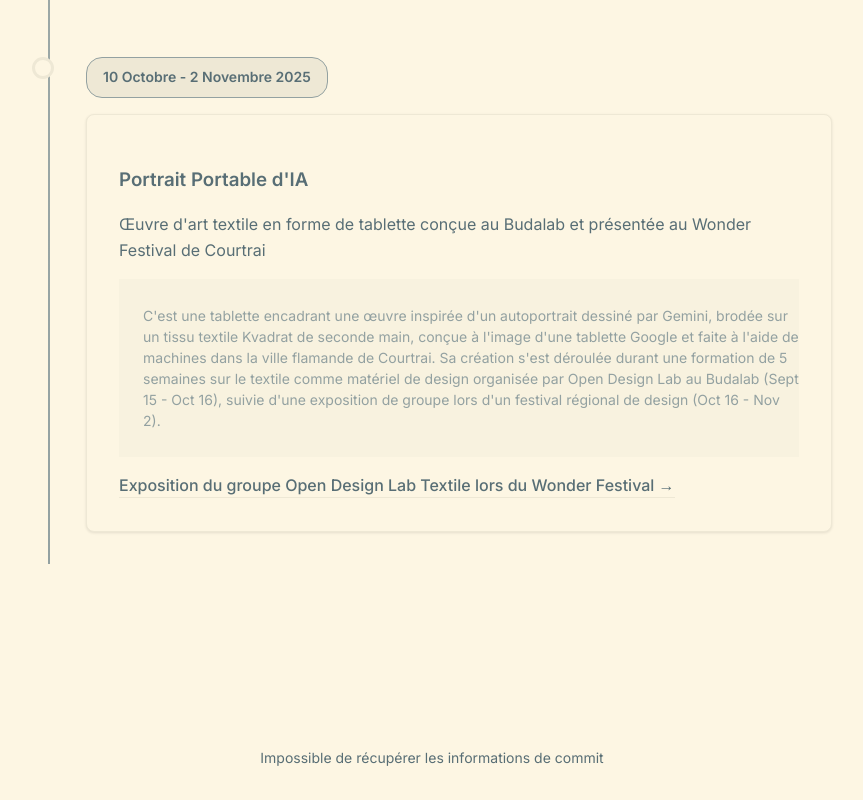
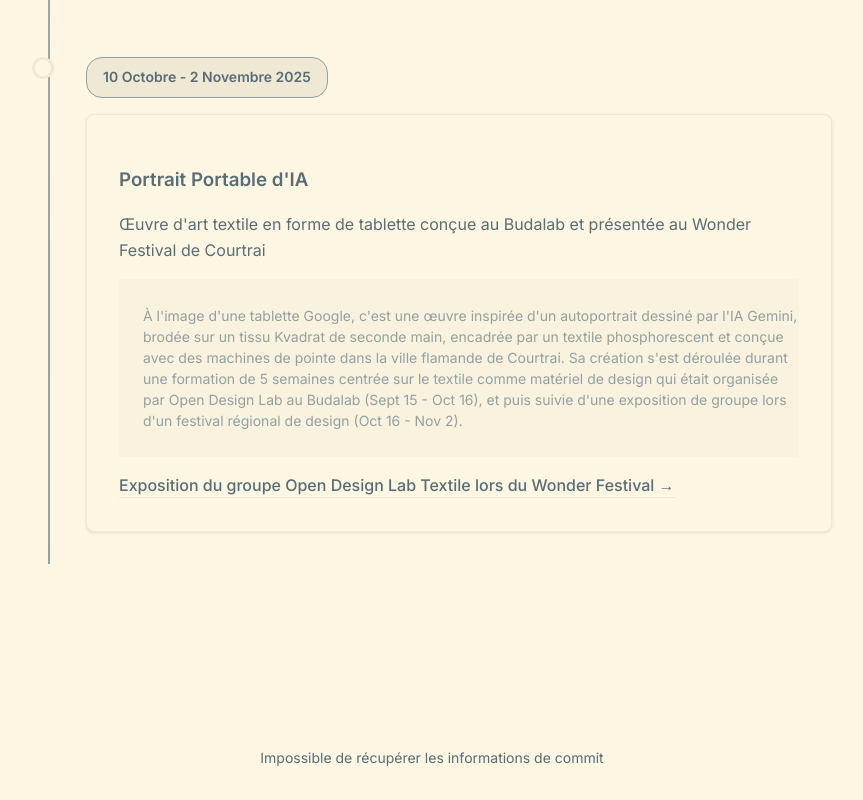
Before and after one commit to daqhris/DoublementAliene, a Next.js app: page /timeline in a window 1280 px wide. Shown: the part 5926-6726 px from the top of the page, without its empty margins (208-1071 px from the left). Built offline with nearby package versions, Linux system fonts and the light colour scheme; no server answers.

Commit message:
modification de phrases

```diff
--- a/app/timeline/page.tsx
+++ b/app/timeline/page.tsx
@@ -209,7 +209,7 @@ export default function TimelinePage() {
       date: "10 Octobre - 2 Novembre 2025",
       title: "Portrait Portable d'IA",
       description: "Œuvre d'art textile en forme de tablette conçue au Budalab et présentée au Wonder Festival de Courtrai",
-      details: "C'est une tablette encadrant une œuvre inspirée d'un autoportrait dessiné par Gemini, brodée sur un tissu textile Kvadrat de seconde main, conçue à l'image d'une tablette Google et faite à l'aide de machines dans la ville flamande de Courtrai. Sa création s'est déroulée durant une formation de 5 semaines sur le textile comme matériel de design organisée par Open Design Lab au Budalab (Sept 15 - Oct 16), suivie d'une exposition de groupe lors d'un festival régional de design (Oct 16 - Nov 2).",
+      details: "À l'image d'une tablette Google, c'est une œuvre inspirée d'un autoportrait dessiné par l'IA Gemini, brodée sur un tissu Kvadrat de seconde main, encadrée par un textile phosphorescent et conçue avec des machines de pointe dans la ville flamande de Courtrai. Sa création s'est déroulée durant une formation de 5 semaines centrée sur le textile comme matériel de design qui était organisée par Open Design Lab au Budalab (Sept 15 - Oct 16), et puis suivie d'une exposition de groupe lors d'un festival régional de design (Oct 16 - Nov 2).",
       link: {
         url: "https://wonderkortrijk.be/en/exhibitions/cohousing-ten-broele/odltextile",
         text: "Exposition du groupe Open Design Lab Textile lors du Wonder Festival",
```
